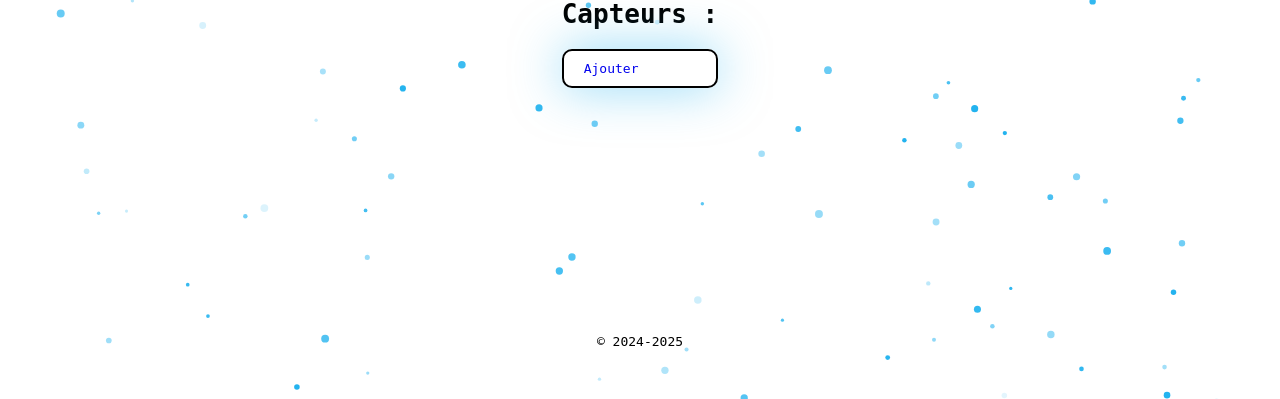
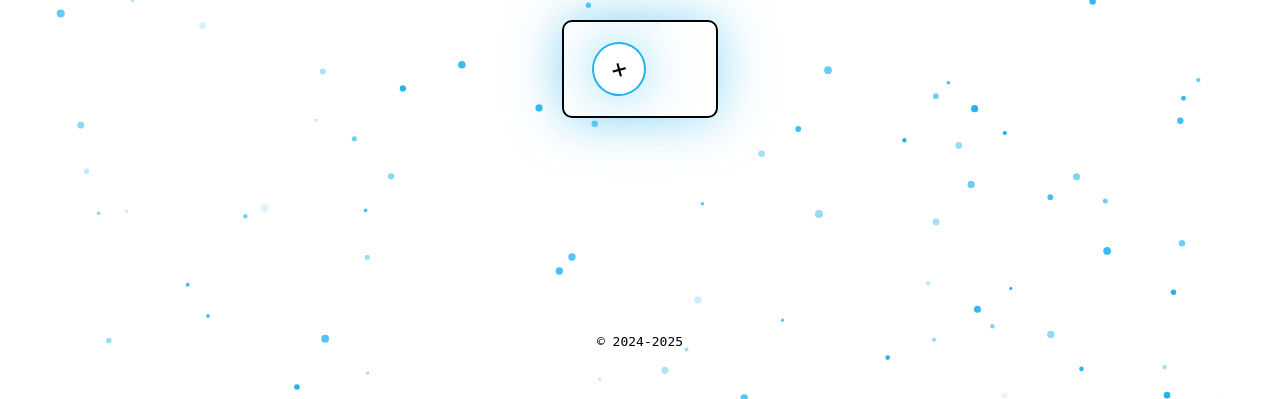
Before and after one commit to AurelienRousche/SmartCity-Eau, a PHP site: page /index.php?action=capteurs in a window 1280 px wide. Shown: the part 401-800 px from the top of the page. Run offline with PHP 8.4, Linux system fonts and the light colour scheme; data that the repository does not hold is empty.

Commit message:
style: changement d'un bouton

```diff
--- a/Vue/vueCapteurs.php
+++ b/Vue/vueCapteurs.php
@@ -1,10 +1,8 @@
 <?php $this->titre = "Capteurs"; ?>
     <h2 id="capteurTitle">Capteurs :</h2>
 <div class="capteurs">
-	<a href="index.php?action=ajout">
-		<div>
-			Ajouter
-		</div>
+	<a href="index.php?action=ajout" id="addButton">
+			+
 	</a>
 <?php
     foreach ($capteurs as $capteur):
@@ -15,7 +13,7 @@
 
 ?>
     <div class="capteur">
-        <a href="index.php?action=change&id=<?= $id_capteur?>"><?= $id_capteur ?> : <?= $type_capteur ?>, <?= $emplacement ?> : <?= $valeur ?>m3</a>
+        <a href="index.php?action=change&id=<?= $id_capteur?>"><?= $id_capteur ?> : <?= $type_capteur ?>, <?= $emplacement ?> : <?= $valeur ?>m³</a>
     </div>
 <?php endforeach; ?>
 </div>
--- a/style.css
+++ b/style.css
@@ -156,15 +156,38 @@ nav a:hover {
 
 .capteurs {
   border: solid 2px #000;
-  padding: 10px 20px;
+  padding: 20px;
   border-radius: 10px;
   backdrop-filter: blur(4px);
   box-shadow: 0 0 50px rgba(35, 179, 239, 0.5);
+  display: flex;
+  flex-direction: column;
+  justify-content: center;
+}
+
+#addButton {
+  width: fit-content;
+  font-size: 2rem;
+  aspect-ratio: 1/1;
+  border: solid 2px #23b3ef;
+  color: #000;
+  transform: rotateZ(-15deg);
+  padding: 10px;
+  border-radius: 100px;
+  display: grid;
+  place-items: center;
+  box-shadow: 0 0 50px rgba(35, 179, 239, 0.5);
+  transition: 100ms;
+  margin-left: 8px;
+}
+
+#addButton:hover {
+  transform: rotateZ(0deg) scale(1.02);
 }
 
 .capteur {
   background: #fff;
-  margin: 20px;
+  margin: 10px;
   padding: 10px 20px;
   border-radius: 50px;
   border: solid 2px #23b3ef;
```
